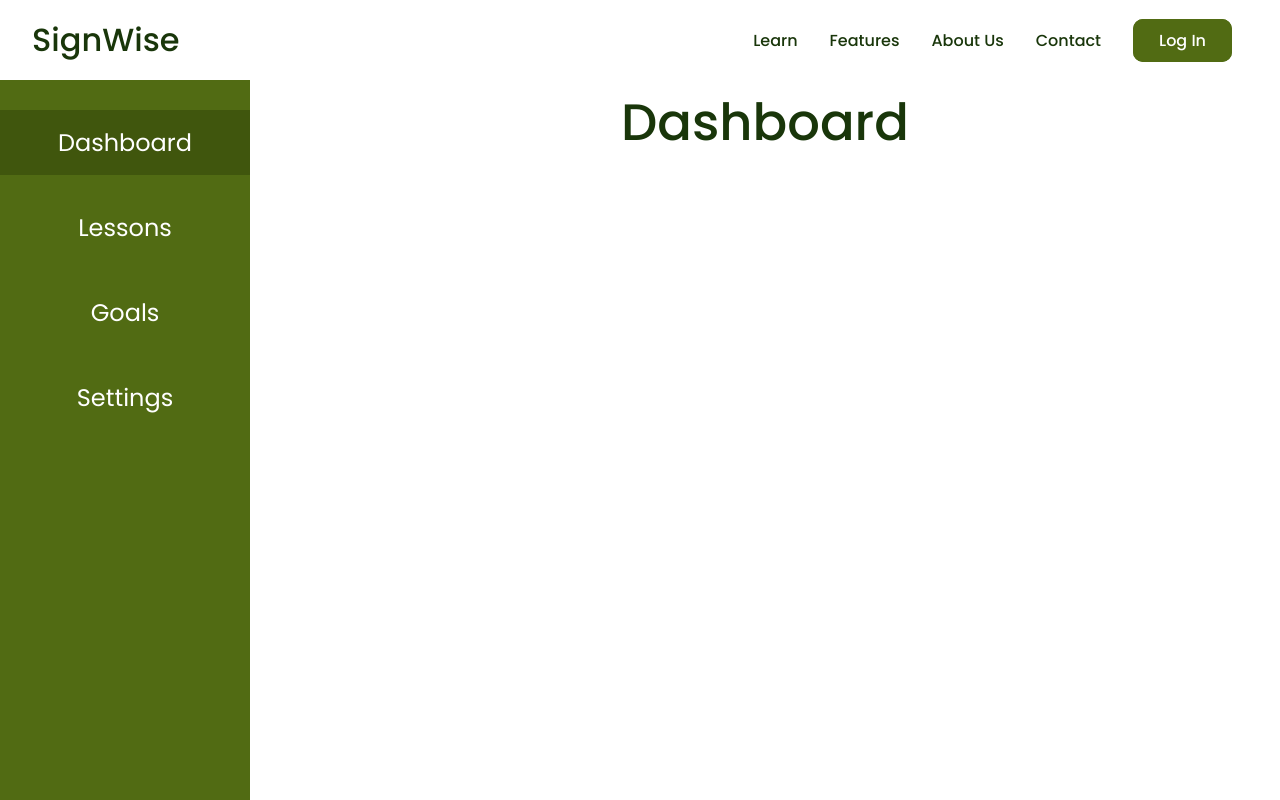
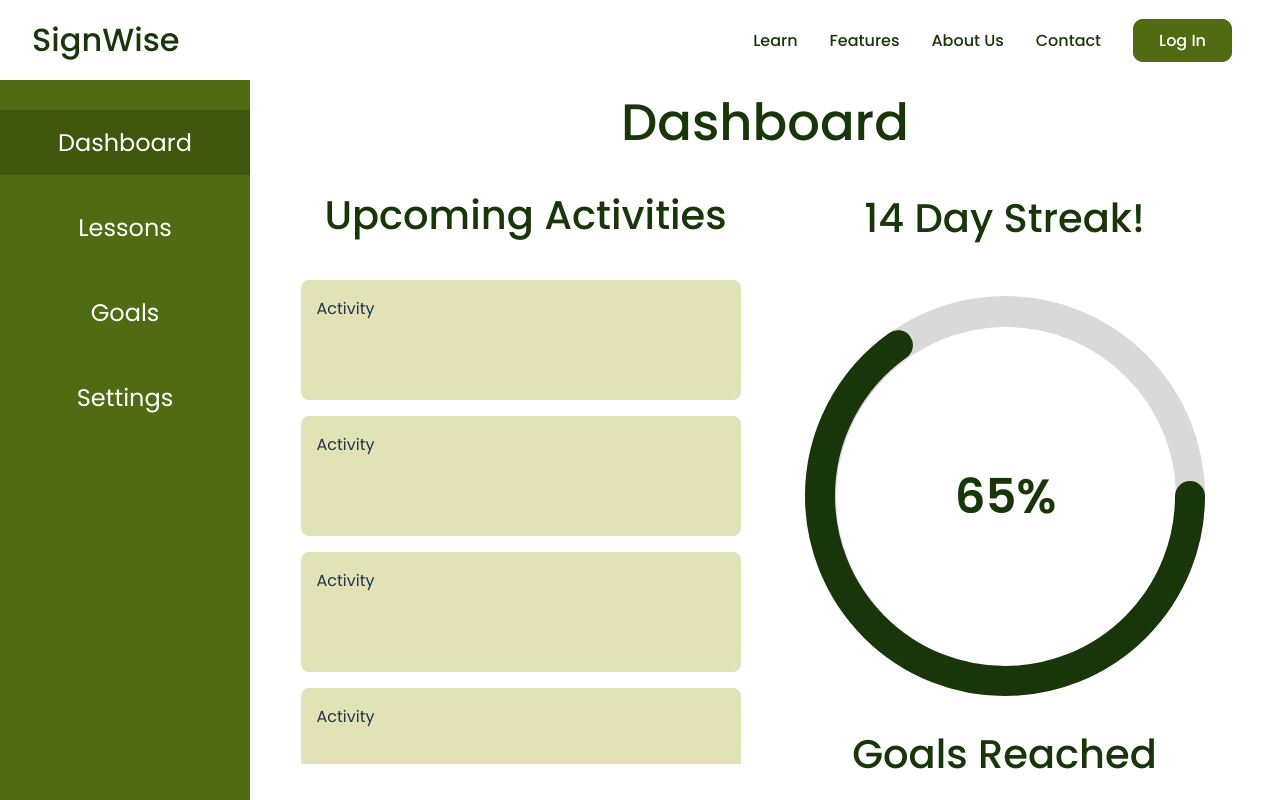
Before and after one commit to TamannaK24/signwise, a React (Vite) app in the folder frontend/: page /learn in a window 1280 px wide. Built offline with nearby package versions, Linux system fonts and the light colour scheme; a web font is replaced by a local one.

Commit message:
made dashboard

```diff
--- /dev/null
+++ b/frontend/src/Dashboard.css
@@ -0,0 +1,157 @@
+.dashboard-wrapper {
+    display: flex;
+    width: 100%;
+    margin-top: 100px;
+    gap: 0;
+    background-color: transparent;
+}
+
+.dashboard-left {
+    flex: 1;
+    border-radius: 8px;
+    overflow: hidden;
+    display: flex;
+    flex-direction: column;
+    background-color: transparent;
+    margin-right: 0;
+    display: flex;
+    align-items: center;
+}
+
+.dashboard-left h2 {
+    color: #19360A; /*darkest green*/
+}
+
+.activities-list {
+    text-align: left;
+    margin-top: 10px;
+    overflow-y: auto;
+    max-height: 100%;
+    width: 450px;
+    background-color: transparent;
+    padding-right: 10px;
+    margin-bottom: 1rem;
+}
+
+.activity-box {
+    padding: 1rem;
+    border-radius: 8px;
+    height: 120px;
+    background-color: #E1E2B6;
+    margin-bottom: 1rem;
+}
+
+.dashboard-right {
+    background-color: transparent;
+    flex: 1;
+    display: flex;
+    flex-direction: column;
+    align-items: center;
+    margin-left: 0;
+    justify-content: space-between;
+    margin-bottom: 1rem;
+}
+
+.dashboard-right h2 {
+    margin: 1rem;
+    color: #19360A;
+    /*darkest green*/
+    background-color: transparent;
+}
+
+.streak-counter {
+    padding: 20px;
+    border-radius: 8px;
+    background-color: transparent;
+    margin: 0;
+}
+
+
+.circle-progress {
+    padding: 20px;
+    border-radius: 8px;
+    text-align: center;
+    flex-grow: 1;
+    background-color: transparent;
+    justify-content: center;
+    display: flex;
+    align-items: center;
+    position: relative;
+}
+
+.outer-circle {
+    width: 400px;
+    height: 400px;
+    border: 1px solid #D9D9D9;
+    border-radius: 50%;
+    padding: 30px;
+    position: relative;
+    justify-content: center;
+    align-items: center;
+    background-color: #D9D9D9;
+}
+
+.inner-circle {
+    width: 340px;
+    height: 340px;
+    border: 1px solid white;
+    border-radius: 50%;
+    display: flex;
+    justify-content: center;
+    align-items: center;
+    position: relative;
+    background-color: white;
+}
+
+#percent-number {
+    font-size: 3rem;
+    background-color: transparent;
+    color:#19360A;
+    font-weight: 600;
+}
+
+svg {
+    position: absolute;
+    background-color: transparent;
+
+}
+
+circle {
+    fill: none;
+    stroke: #19360A;
+    stroke-width: 30px;
+    stroke-dasharray: 1165;
+    stroke-dashoffset: 1165; /*200*/
+    stroke-linecap: round;
+    background-color: transparent;
+    animation: fill-circle 1s ease forwards;
+}
+
+@keyframes fill-circle {
+    100% {
+        stroke-dashoffset: 407.75; /*407.75 / 1165 * 100 = 35(%) UNFILLED*/
+    }
+}
+
+.circle-label {
+    background-color: transparent;
+
+}
+
+.activities-list::-webkit-scrollbar {
+  width: 8px;
+}
+
+.activities-list::-webkit-scrollbar-track {
+  background: #D9D9D9;
+  border-radius: 10px;
+}
+
+.activities-list::-webkit-scrollbar-thumb {
+  background: #CDCDCD;
+  border-radius: 10px;
+}
+
+.activities-list::-webkit-scrollbar-thumb:hover {
+  background: #C1C1C1;
+}
--- a/frontend/src/pages/Learn.jsx
+++ b/frontend/src/pages/Learn.jsx
@@ -1,6 +1,8 @@
 import Sidebar from '../components/Sidebar';
+import '../Dashboard.css';
 
 function Learn() {
+
 
     return (
       <div className="goals-bg">
@@ -9,6 +11,45 @@ function Learn() {
           <div className="goals-title">
             <h1>Dashboard</h1>
           </div>
+
+          <div className="dashboard-wrapper">
+
+            <div className="dashboard-left">
+            <h2>Upcoming Activities</h2>
+            <div className="activities-list">
+              <div className="activity-box">Activity</div>
+              <div className="activity-box">Activity</div>
+              <div className="activity-box">Activity</div>
+              <div className="activity-box">Activity</div>
+              <div className="activity-box">Activity</div>
+            </div>
+          </div>
+
+
+          <div className="dashboard-right">
+            <div className="streak-counter">
+              <h2>14 Day Streak!</h2>
+            </div>
+
+            <div className="circle-progress">
+              <div className="outer-circle">
+                <div className="inner-circle">
+                  <div id="percent-number">65%</div>
+                </div>
+              </div>
+              <svg width="400px" height="400px">
+                <circle cx="200" cy="200" r="185"/>
+              </svg>
+            </div>
+            <div className="circle-label">
+              <h2>Goals Reached</h2>
+            </div>
+          </div>
+
+          </div>
+
+
+
         </div>
       </div>
 
```
